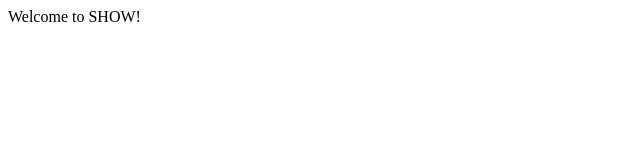
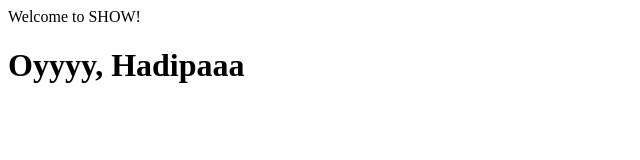
Before and after one commit to ninadsachania/devooops, a plain HTML site: page index.html in a window 1280 px wide. Shown: the whole page, without its empty margins (0-640 px from the left). Drawn offline with Linux system fonts and the light colour scheme.

Commit message:
Add important message

```diff
--- a/index.html
+++ b/index.html
@@ -8,5 +8,6 @@
 </head>
 <body>
     Welcome to SHOW!
+    <h1>Oyyyy, Hadipaaa</h1>
 </body>
 </html>
```
